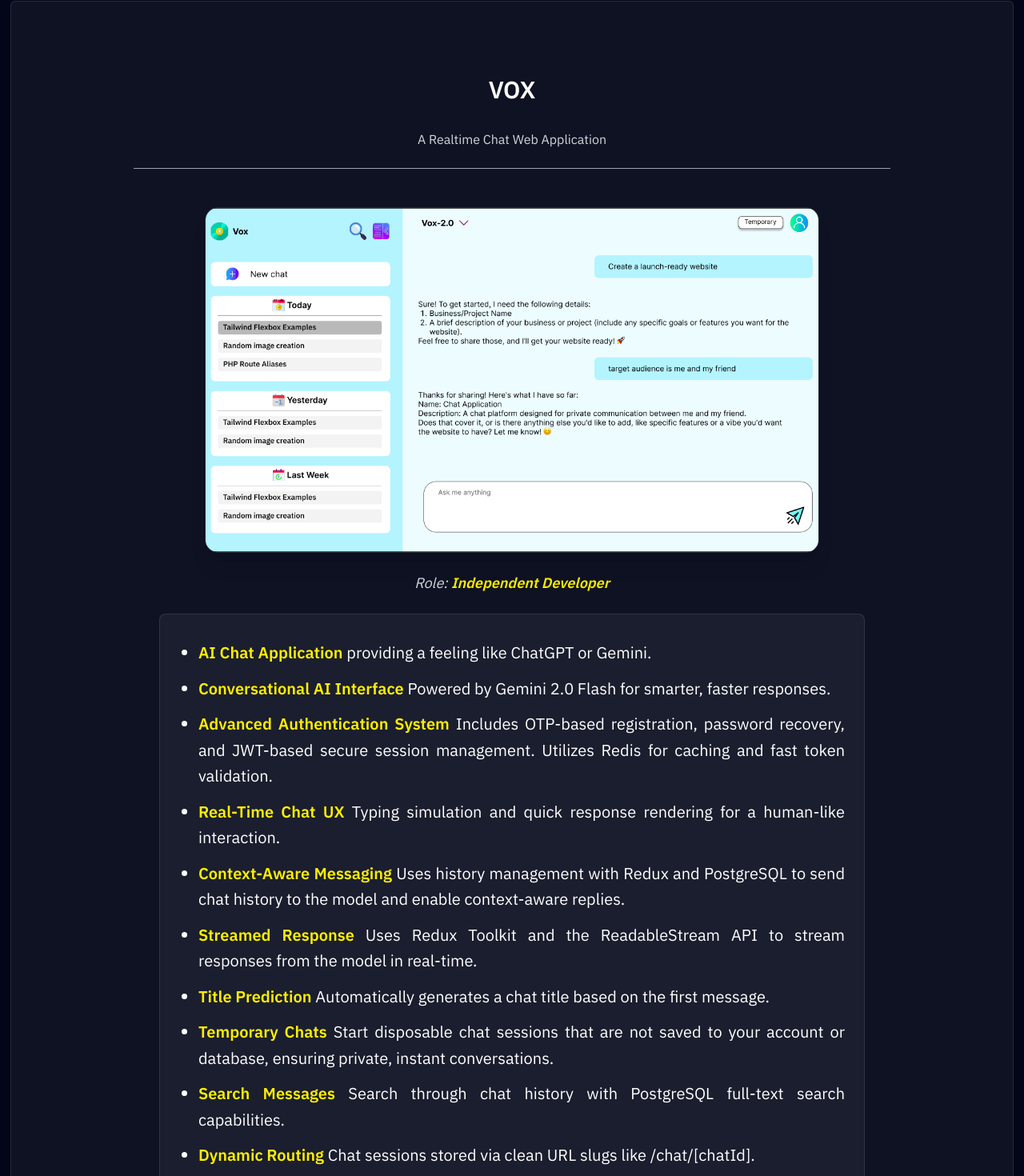
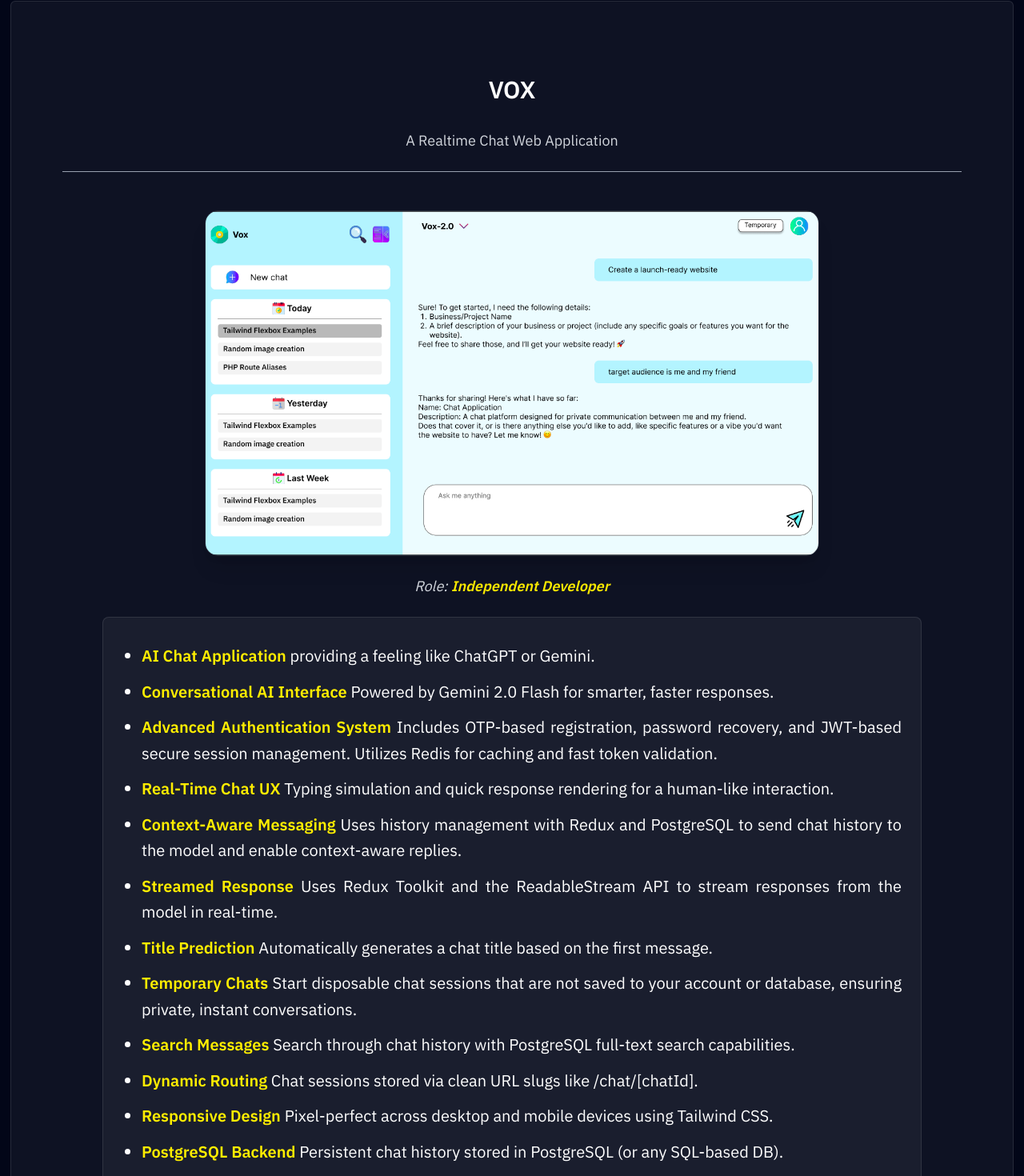
Before and after one commit to TarequeMahmud/portfolio, a Next.js app: page /projects/1 in a window 1280 px wide. Shown: the part 463-1933 px from the top of the page at 80% size. Built offline with nearby package versions, Linux system fonts and the light colour scheme.

Commit message:
feat: improve user interface and update project pages

```diff
--- a/src/app/projects/[id]/page.tsx
+++ b/src/app/projects/[id]/page.tsx
@@ -55,8 +55,8 @@
         </p>
 
         {/* --- DESCRIPTION --- */}
-        <div className="w-full max-w-4xl rounded-lg p-4 sm:p-6 bg-white/5 border border-white/10">
-          <ul className="list-disc text-[1rem] sm:text-[1.15rem] md:text-[1.25rem] text-justify mt-2 space-y-3 pl-5 sm:pl-6 leading-relaxed">
+        <div className="w-full max-w-5xl rounded-lg p-4 sm:p-6 bg-white/5 border border-white/10">
+          <ul className="list-disc text-sm sm:text-[1.15rem] md:text-[1.25rem] text-justify mt-2 space-y-3 pl-5 sm:pl-6 leading-relaxed">
             {project.description.map((point, idx) => (
               <li key={idx}>
                 {point.highlight && (
--- a/src/app/projects/page.tsx
+++ b/src/app/projects/page.tsx
@@ -7,7 +7,7 @@
 const Page = () => {
   return (
     <PageWrapper title="PROJECTS EXPERIENCE">
-      <div className="w-[95%] sm:w-[90%] md:w-[85%] my-10 grid grid-cols-1 sm:grid-cols-2 lg:grid-cols-3 gap-8 place-items-center">
+      <div className="w-full my-10 grid grid-cols-1 sm:grid-cols-2 lg:grid-cols-3 gap-8 place-items-center">
         {projects.map((project) => (
           <ProjectCard key={project.id} project={project} />
         ))}
--- a/src/components/PageWrapper.tsx
+++ b/src/components/PageWrapper.tsx
@@ -19,7 +19,7 @@
   return (
     <div
       className={`
-        w-[95%] sm:w-[92%] md:w-[90%] lg:w-[85%] ${minHClass}
+        w-full ${minHClass}
         p-4 sm:p-6 md:p-8 flex flex-col items-center mx-auto my-2 gap-6
       `}
     >
@@ -29,7 +29,7 @@
             {title}
           </h1>
           {subtitle && (
-            <p className="mt-0 mb-0 text-sm sm:text-base text-center text-gray-300">
+            <p className="mt-0 mb-0 text-sm sm:text-lg text-center text-gray-300">
               {subtitle}
             </p>
           )}
--- a/src/components/Whoami.tsx
+++ b/src/components/Whoami.tsx
@@ -8,7 +8,7 @@
 const Whoami = ({ title = "WHO AM I", showTitle = true }: WhoamiProps) => {
   return (
     <div
-      className={`w-[90%] sm:w-[85%] md:w-[80%] flex flex-col items-center justify-start ${showTitle ? "mt-8 sm:mt-10" : ""
+      className={`w-full flex flex-col items-center justify-start ${showTitle ? "mt-8 sm:mt-10" : ""
         }`}
     >
       {/* Title Section */}
@@ -26,7 +26,7 @@
         className={`w-full rounded-lg ${showTitle ? "p-3 sm:p-5 md:p-6" : "p-2"
           }`}
       >
-        <ul className="list-disc text-base sm:text-lg md:text-[1.3rem] text-justify leading-relaxed mt-2 space-y-2 sm:space-y-3 pl-4 sm:pl-6">
+        <ul className="list-disc text-sm sm:text-lg md:text-[1.3rem] text-justify leading-relaxed mt-2 space-y-2 sm:space-y-3 pl-4 sm:pl-6">
           {summaries.map((summary, idx) => (
             <li key={idx} className="text-gray-200">
               <span className="font-semibold text-[#b7fa00]">
```
